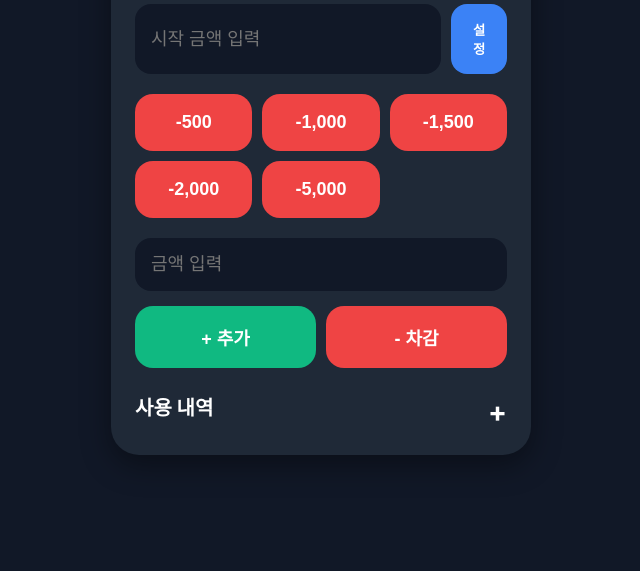
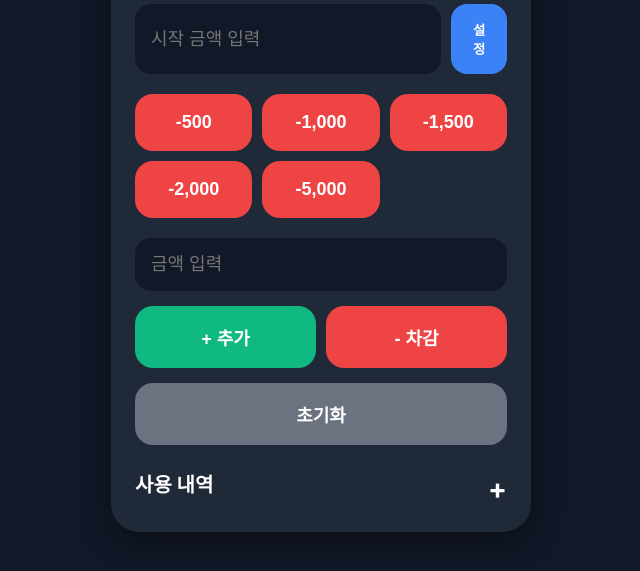
Before and after one commit to chjin0522/money-app, a plain HTML site: page index.html in a window 1280 px wide. Shown: the part 207-778 px from the top of the page, without its empty margins (319-959 px from the left). Drawn offline with Linux system fonts and the light colour scheme.

Commit message:
Update index.html

```diff
--- a/index.html
+++ b/index.html
@@ -237,6 +237,12 @@ button:active{
 <div class="action-row">
   <button class="action-btn add-btn" onclick="addMoney()">+ 추가</button>
   <button class="action-btn sub-btn" onclick="subtractMoney()">- 차감</button>
+</div>
+
+  <div class="action-row">
+  <button class="action-btn reset-btn" onclick="resetAll()">
+    초기화
+  </button>
 </div>
 
 <div class="history">
```
